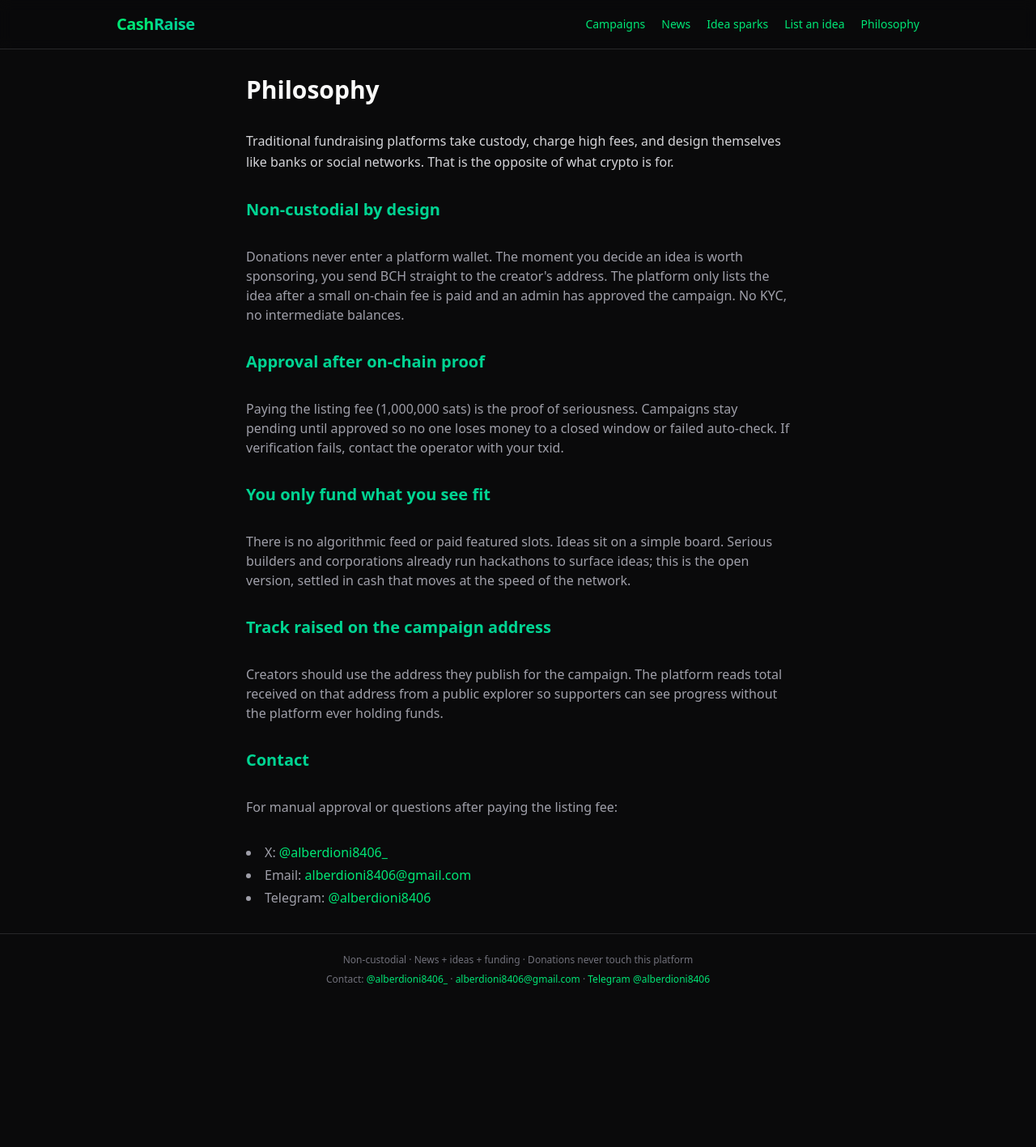
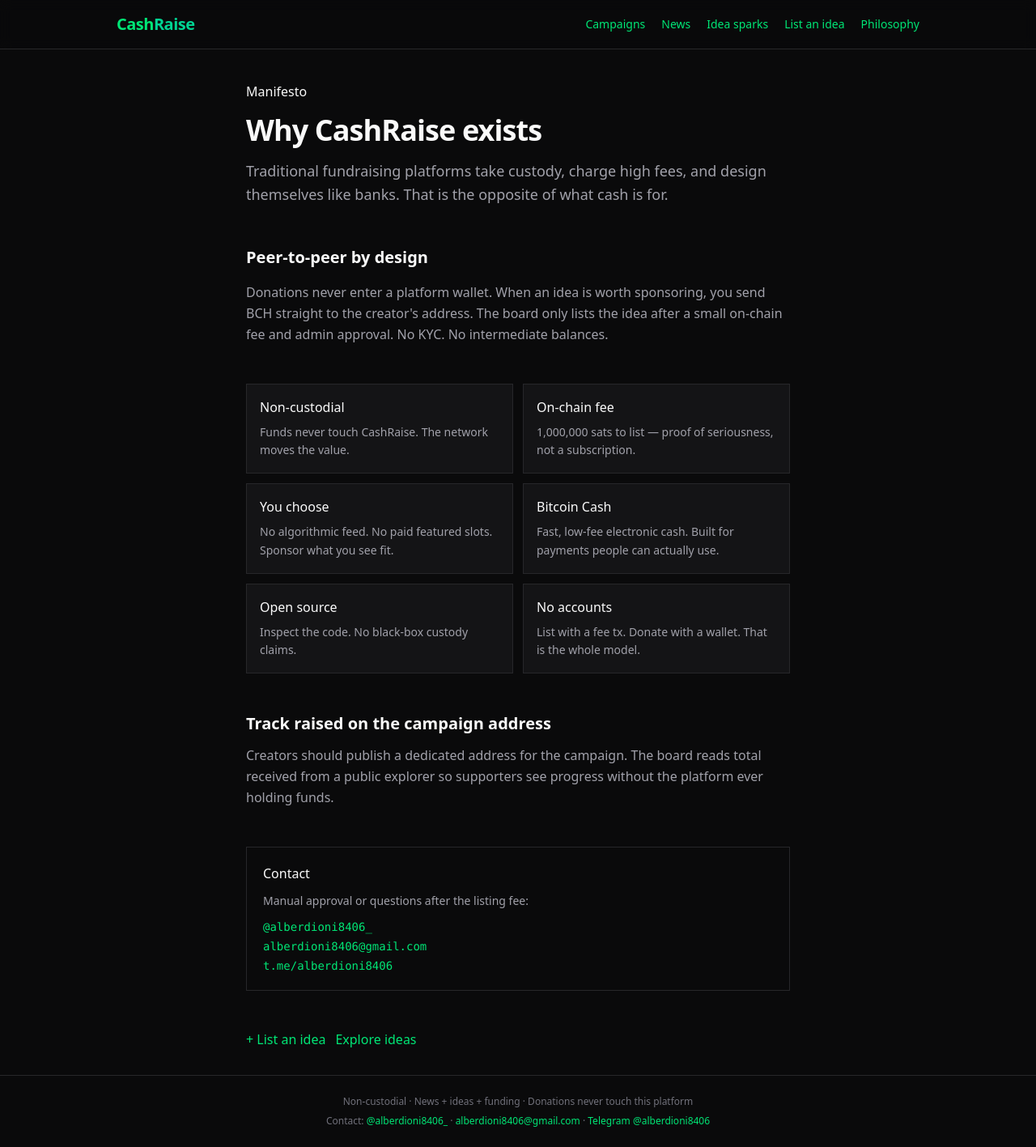
Before and after one commit to alberdioni8406/cashraise, a Next.js app: page /about in a window 1280 px wide. Shown: the whole page at 81% size. Before the commit the page ends 1242 px from the top, so only its background shows below. Built offline with nearby package versions, Linux system fonts and the light colour scheme; no server answers.

Commit message:
Revamp About page with new structure and content
Updated the About page layout and content for clarity and improved user experience.

```diff
--- a/src/app/about/page.tsx
+++ b/src/app/about/page.tsx
@@ -1,85 +1,116 @@
 import { CONTACT, LISTING_FEE_SATS } from "@/lib/types";
+import Link from "next/link";
+
+export const metadata = {
+  title: "Philosophy — CashRaise",
+  description: "Why CashRaise exists. Non-custodial, peer-to-peer BCH funding.",
+};
 
 export default function AboutPage() {
   return (
-    <div className="max-w-2xl mx-auto space-y-8 prose prose-invert">
-      <h1 className="text-3xl font-bold">Philosophy</h1>
+    <div className="max-w-2xl mx-auto space-y-12">
+      <header className="space-y-4 pt-2">
+        <p className="cr-meta text-[var(--orange)]">Manifesto</p>
+        <h1 className="font-display text-3xl sm:text-4xl font-bold tracking-tight">
+          Why CashRaise exists
+        </h1>
+        <p className="text-[var(--muted)] text-lg leading-relaxed">
+          Traditional fundraising platforms take custody, charge high fees, and
+          design themselves like banks. That is the opposite of what cash is
+          for.
+        </p>
+      </header>
 
-      <p className="text-zinc-300 leading-relaxed">
-        Traditional fundraising platforms take custody, charge high fees, and
-        design themselves like banks or social networks. That is the opposite of
-        what crypto is for.
+      <section className="space-y-4">
+        <h2 className="font-display text-xl font-semibold">
+          Peer-to-peer by design
+        </h2>
+        <p className="text-[var(--muted)] leading-relaxed">
+          Donations never enter a platform wallet. When an idea is worth
+          sponsoring, you send BCH straight to the creator&apos;s address. The
+          board only lists the idea after a small on-chain fee and admin
+          approval. No KYC. No intermediate balances.
         </p>
+      </section>
 
-      <h2 className="text-xl font-semibold text-emerald-400">
-        Non-custodial by design
-      </h2>
-      <p className="text-zinc-400">
-        Donations never enter a platform wallet. The moment you decide an idea is
-        worth sponsoring, you send BCH straight to the creator&apos;s address.
-        The platform only lists the idea after a small on-chain fee is paid and
-        an admin has approved the campaign. No KYC, no intermediate balances.
-      </p>
+      <div className="grid gap-3 sm:grid-cols-2">
+        {[
+          {
+            t: "Non-custodial",
+            d: "Funds never touch CashRaise. The network moves the value.",
+          },
+          {
+            t: "On-chain fee",
+            d: `${LISTING_FEE_SATS.toLocaleString()} sats to list — proof of seriousness, not a subscription.`,
+          },
+          {
+            t: "You choose",
+            d: "No algorithmic feed. No paid featured slots. Sponsor what you see fit.",
+          },
+          {
+            t: "Bitcoin Cash",
+            d: "Fast, low-fee electronic cash. Built for payments people can actually use.",
+          },
+          {
+            t: "Open source",
+            d: "Inspect the code. No black-box custody claims.",
+          },
+          {
+            t: "No accounts",
+            d: "List with a fee tx. Donate with a wallet. That is the whole model.",
+          },
+        ].map((p) => (
+          <div
+            key={p.t}
+            className="border border-[var(--border)] bg-[var(--surface)] rounded-[var(--radius)] p-4"
+          >
+            <h3 className="cr-meta text-[var(--orange)] mb-2">{p.t}</h3>
+            <p className="text-sm text-[var(--muted)] leading-relaxed">{p.d}</p>
+          </div>
+        ))}
+      </div>
 
-      <h2 className="text-xl font-semibold text-emerald-400">
-        Approval after on-chain proof
-      </h2>
-      <p className="text-zinc-400">
-        Paying the listing fee ({LISTING_FEE_SATS.toLocaleString()} sats) is the
-        proof of seriousness. Campaigns stay pending until approved so no one
-        loses money to a closed window or failed auto-check. If verification
-        fails, contact the operator with your txid.
-      </p>
-
-      <h2 className="text-xl font-semibold text-emerald-400">
-        You only fund what you see fit
-      </h2>
-      <p className="text-zinc-400">
-        There is no algorithmic feed or paid featured slots. Ideas sit on a
-        simple board. Serious builders and corporations already run hackathons
-        to surface ideas; this is the open version, settled in cash that moves
-        at the speed of the network.
-      </p>
-
-      <h2 className="text-xl font-semibold text-emerald-400">
+      <section className="space-y-3">
+        <h2 className="font-display text-xl font-semibold">
           Track raised on the campaign address
         </h2>
-      <p className="text-zinc-400">
-        Creators should use the address they publish for the campaign. The
-        platform reads total received on that address from a public explorer so
-        supporters can see progress without the platform ever holding funds.
+        <p className="text-[var(--muted)] leading-relaxed">
+          Creators should publish a dedicated address for the campaign. The board
+          reads total received from a public explorer so supporters see progress
+          without the platform ever holding funds.
         </p>
+      </section>
 
-      <h2 className="text-xl font-semibold text-emerald-400">Contact</h2>
-      <p className="text-zinc-400">
-        For manual approval or questions after paying the listing fee:
+      <section className="border border-[var(--border)] rounded-[var(--radius)] p-5 space-y-3">
+        <h2 className="cr-meta text-[var(--orange)]">Contact</h2>
+        <p className="text-sm text-[var(--muted)]">
+          Manual approval or questions after the listing fee:
         </p>
-      <ul className="text-zinc-400 list-disc list-inside space-y-1">
+        <ul className="text-sm text-[var(--muted)] space-y-1 font-mono">
           <li>
-          X:{" "}
-          <a
-            href={`https://x.com/${CONTACT.x}`}
-            target="_blank"
-            rel="noopener noreferrer"
-          >
+            <a href={`https://x.com/${CONTACT.x}`} target="_blank" rel="noopener noreferrer">
               @{CONTACT.x}
             </a>
           </li>
           <li>
-          Email:{" "}
             <a href={`mailto:${CONTACT.email}`}>{CONTACT.email}</a>
           </li>
           <li>
-          Telegram:{" "}
-          <a
-            href={`https://t.me/${CONTACT.telegram}`}
-            target="_blank"
-            rel="noopener noreferrer"
-          >
-            @{CONTACT.telegram}
+            <a href={`https://t.me/${CONTACT.telegram}`} target="_blank" rel="noopener noreferrer">
+              t.me/{CONTACT.telegram}
             </a>
           </li>
         </ul>
+      </section>
+
+      <div className="flex flex-wrap gap-3">
+        <Link href="/create" className="btn btn-primary">
+          + List an idea
+        </Link>
+        <Link href="/" className="btn btn-secondary">
+          Explore ideas
+        </Link>
+      </div>
     </div>
   );
 }
```
Lines whose indentation alone changed are shown as unchanged.
